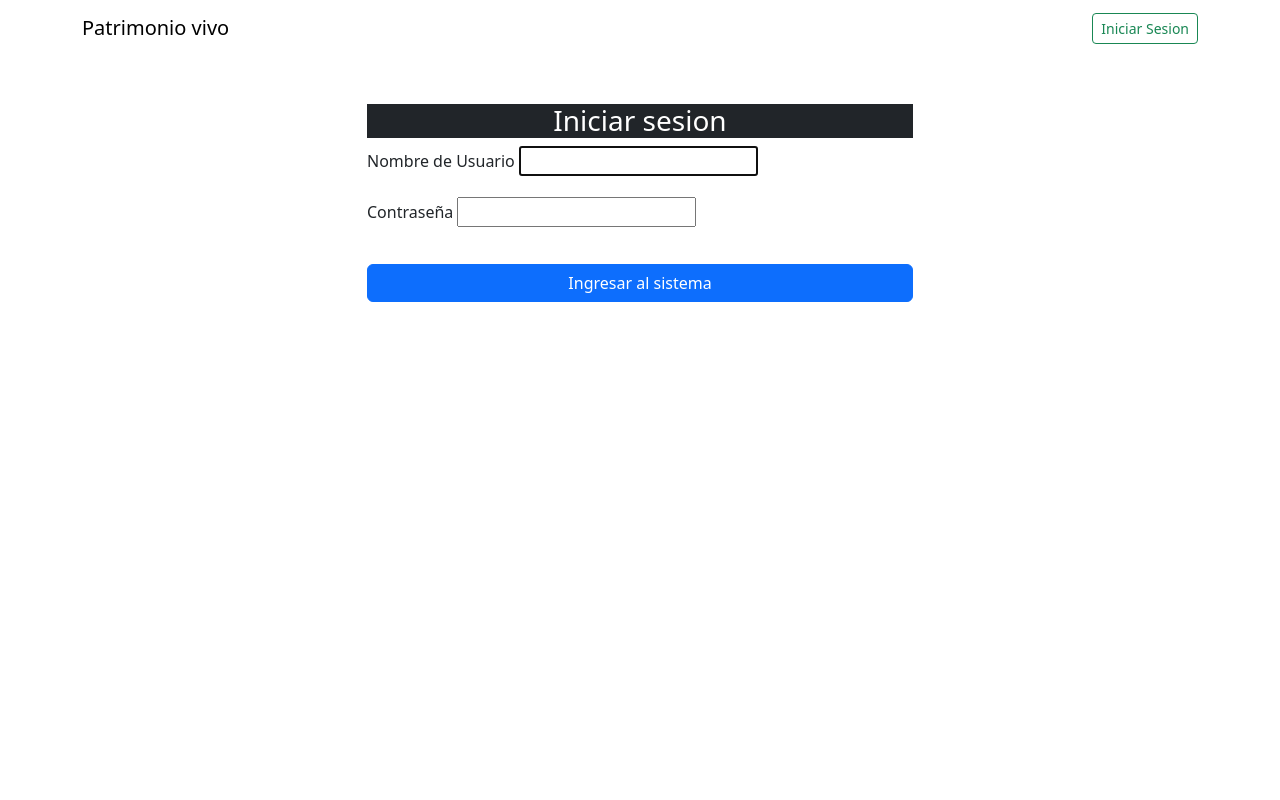
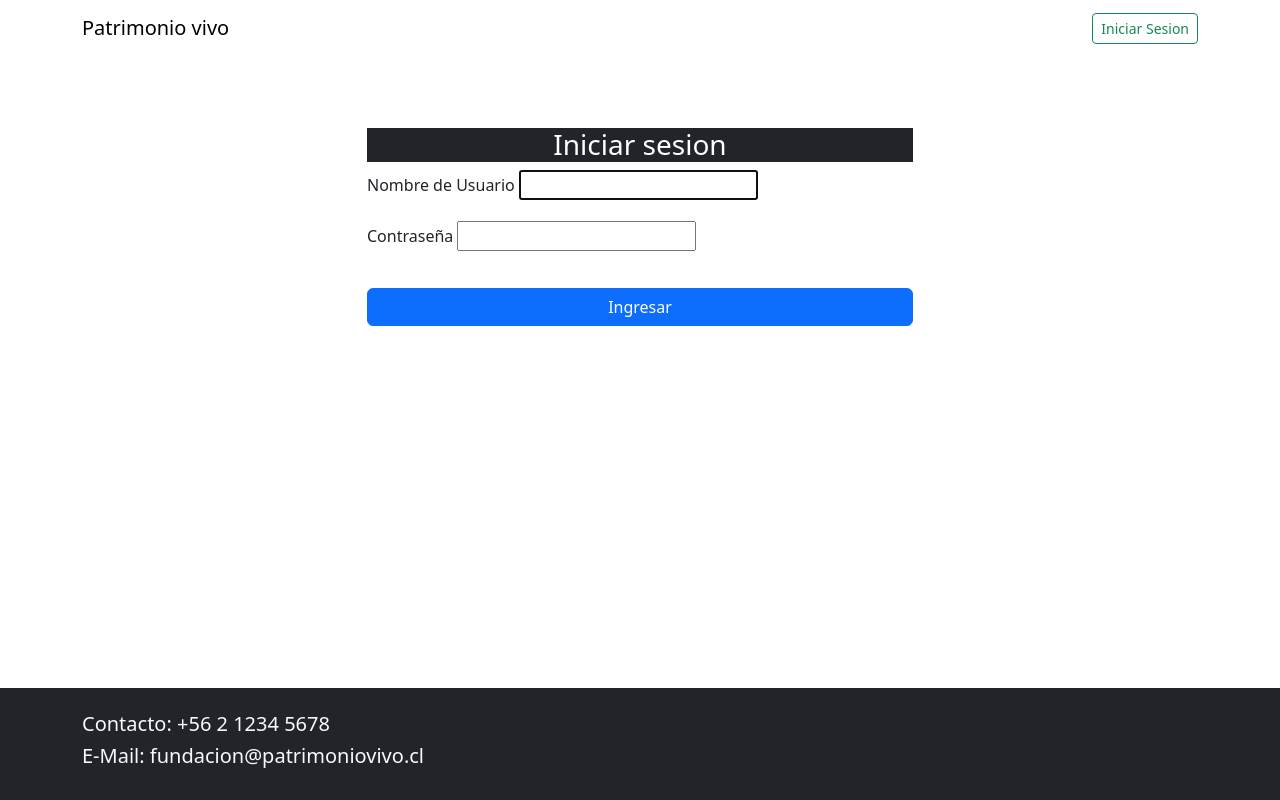
Before and after one commit to ffernan2/CER2-OLIVARESFERNANDO, a Django app: page /accounts/login/ in a window 1280 px wide. Run offline with Django 5.2, Linux system fonts and the light colour scheme.

Commit message:
todas las actividades añadidas, mas footer para q no se vea tan vacia la pagina

```diff
--- a/fundacionPatrimonio/templates/catalogo/base.html
+++ b/fundacionPatrimonio/templates/catalogo/base.html
@@ -1,3 +1,5 @@
+{% load static %}
+
 <!DOCTYPE html>
 <html lang="en">
 <head>
@@ -6,7 +8,7 @@
     <link href="https://cdn.jsdelivr.net/npm/bootstrap@5.3.0/dist/css/bootstrap.min.css" rel="stylesheet">
     <title>Fundacion Patrimonial Vivo</title>
 </head>
-<body>
+<body class="d-flex flex-column min-vh-100">
     <nav class="navbar navbar-expand-lg navbar-dark-bg-dark">
         <div class="container">
             <a class="navbar-brand" href="{% url 'index' %}">Patrimonio vivo</a>
@@ -29,6 +31,14 @@
         {% endblock %}
     </div>
 
+    <footer class="bg-dark text-start py-4  mt-auto">
+        <div class="container text-light">
+          <h5>Contacto: +56 2 1234 5678</h5>
+          <h5>E-Mail: fundacion@patrimoniovivo.cl</h5>
+
+        </div>
+    </footer>
+
 
 </body>
 </html>
--- a/templates/registration/login.html
+++ b/templates/registration/login.html
@@ -22,7 +22,7 @@
                     <label for="id_password" class="form-label">Contraseña</label>
                     {{ form.password }}
                 </div>
-                <button type="submit" class="btn btn-primary w-100 mt-3">Ingresar al sistema</button>
+                <button type="submit" class="btn btn-primary w-100 mt-3">Ingresar</button>
             </form>
             </div>
         </div>
```
Also changed, not shown: db.sqlite3, fundacionPatrimonio/static/fundacion/css/estilos.css (added).
